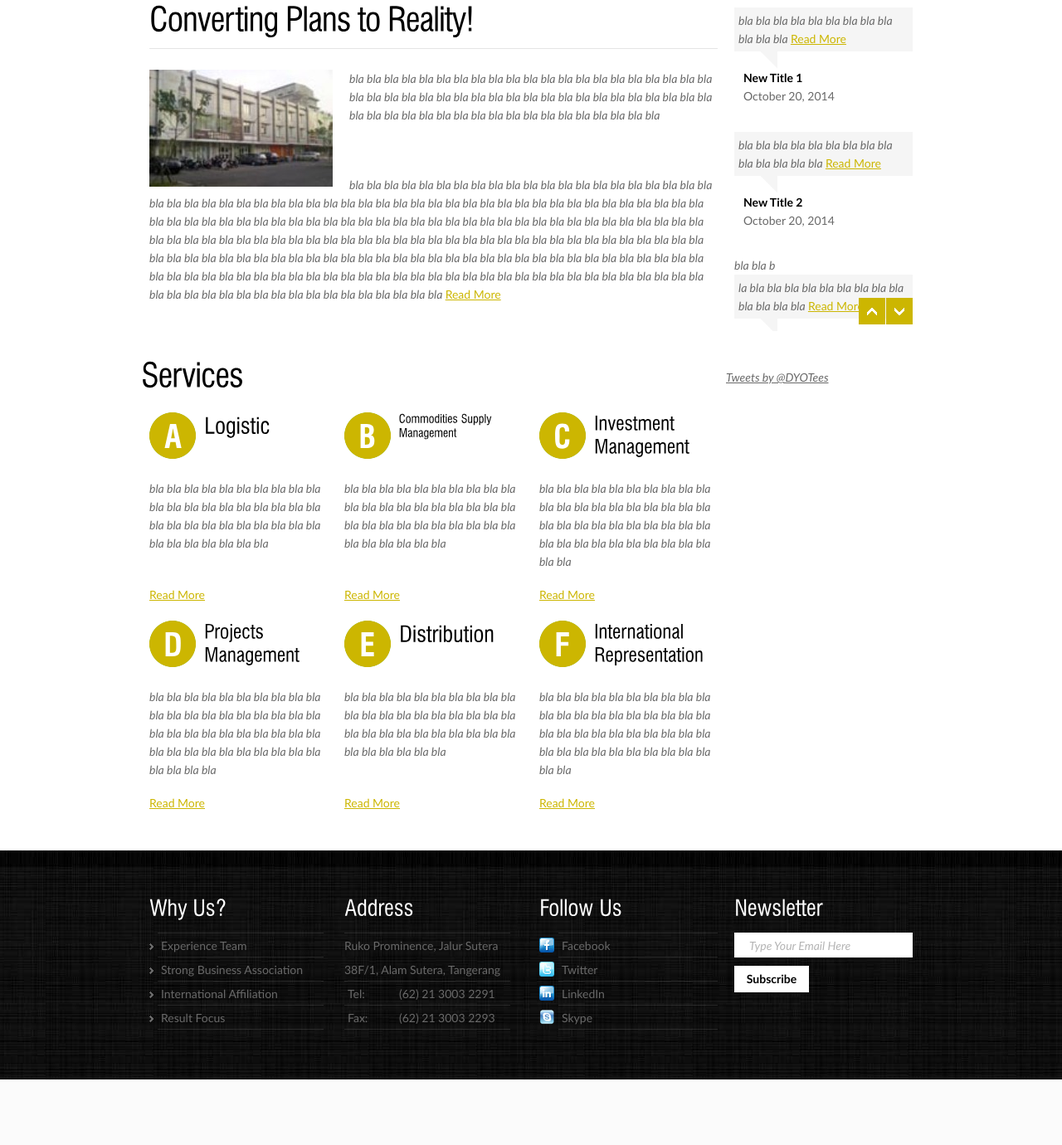
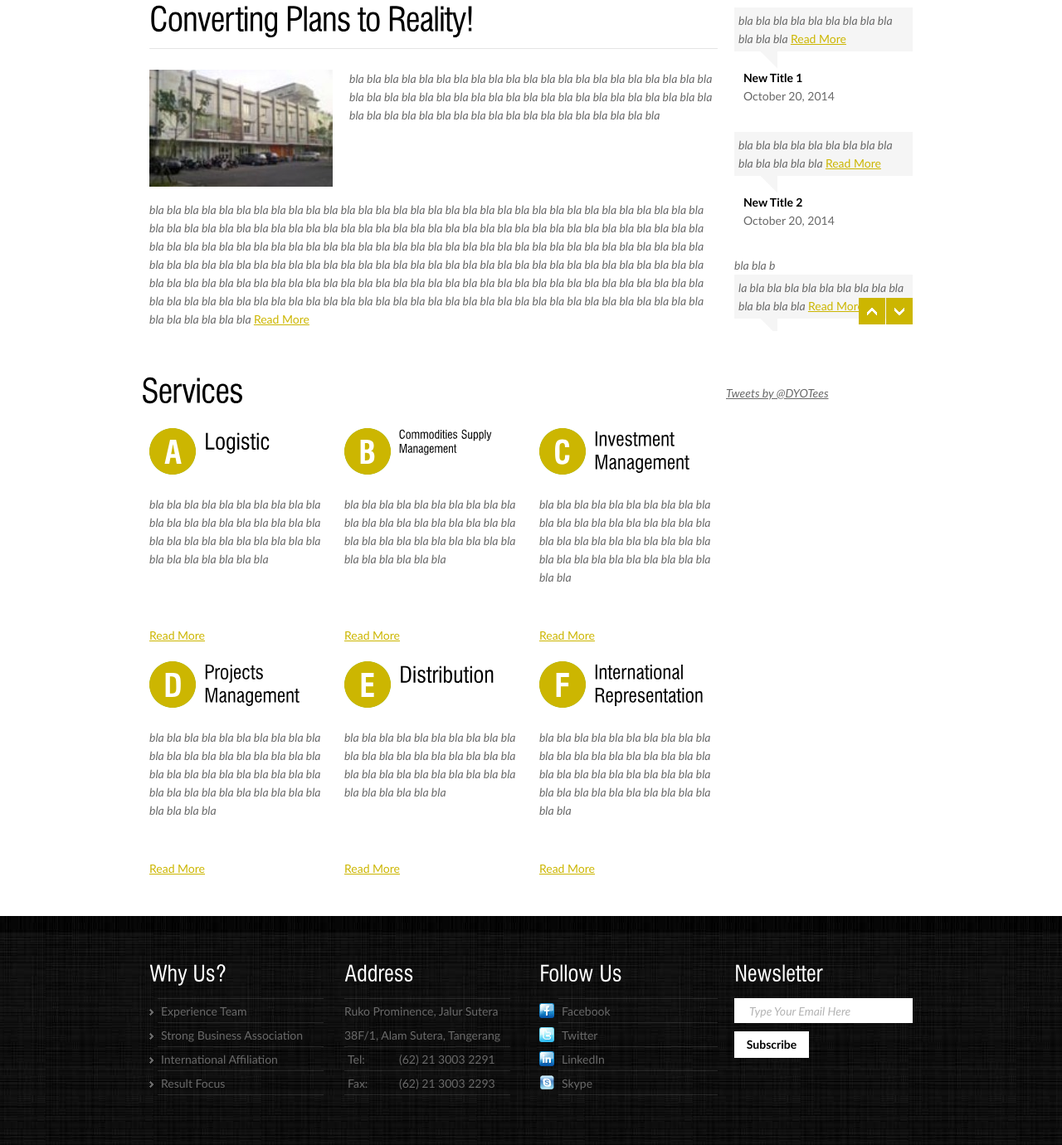
Before and after one commit to richibecker/lbresources, a PHP site: page / in a window 1280 px wide. Shown: the part 706-2086 px from the top of the page at 83% size. Before the commit the page ends 2007 px from the top, so only its background shows below. Run offline with PHP 8.4, Linux system fonts and the light colour scheme; some libraries are stand-ins or nearby versions.

Commit message:
Update Service Height
Update style for service height

```diff
--- a/css/style.css
+++ b/css/style.css
@@ -64,7 +64,7 @@
 #content2{padding-bottom:50px}
 .pad_left1{padding-left:50px}
 .pad_left2{padding-left:40px}
-.pad_bot1{padding-bottom:8px;min-height:120px;}
+.pad_bot1{padding-bottom:8px;height:150px;}
 .pad_bot2{padding-bottom:40px}
 .marg_right1{margin-right:20px}
 .link1{color:#ccb601;font-style:normal}
```
